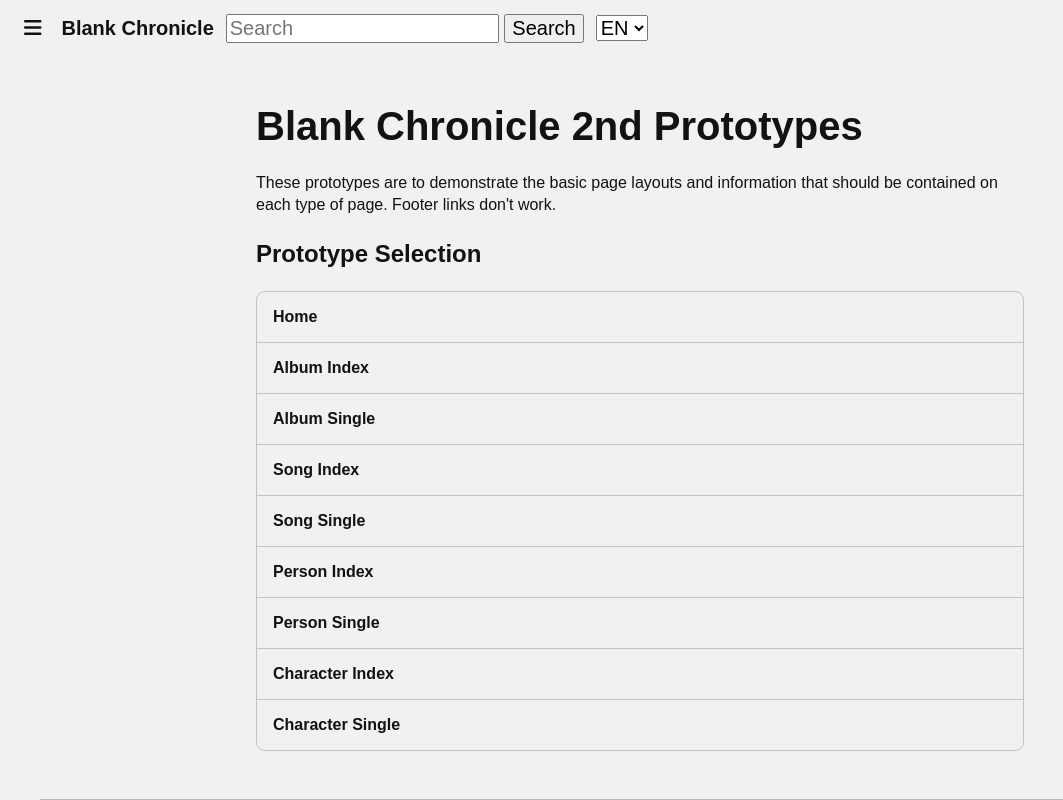
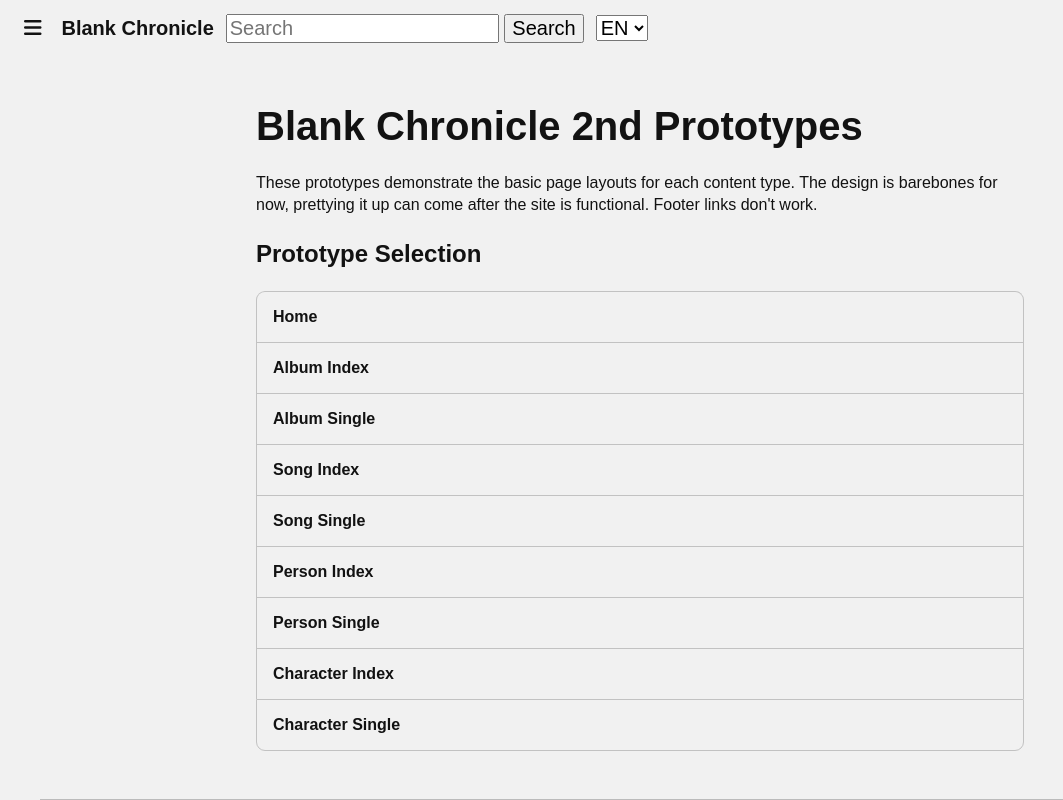
Before and after one commit to AardvarkLaurant/blankchronicle.github.io, a plain HTML site: page index.html in a window 1280 px wide. Shown: the top 800 px of the page, without its empty margins (0-1063 px from the left). Drawn offline with nearby package versions, Linux system fonts and the light colour scheme.

Commit message:
Update index.html

```diff
--- a/index.html
+++ b/index.html
@@ -98,7 +98,7 @@
 
     <div class="article typography">
         <h1 class="article-title">Blank Chronicle 2nd Prototypes</h1>
-        <p>These prototypes are to demonstrate the basic page layouts and information that should be contained on each type of page. Footer links don't work.</p>
+        <p>These prototypes demonstrate the basic page layouts for each content type. The design is barebones for now, prettying it up can come after the site is functional. Footer links don't work.</p>
         <nav id="prototype-navigation">
             <h2>Prototype Selection</h2>
             <ul class="prototype-list">
```
